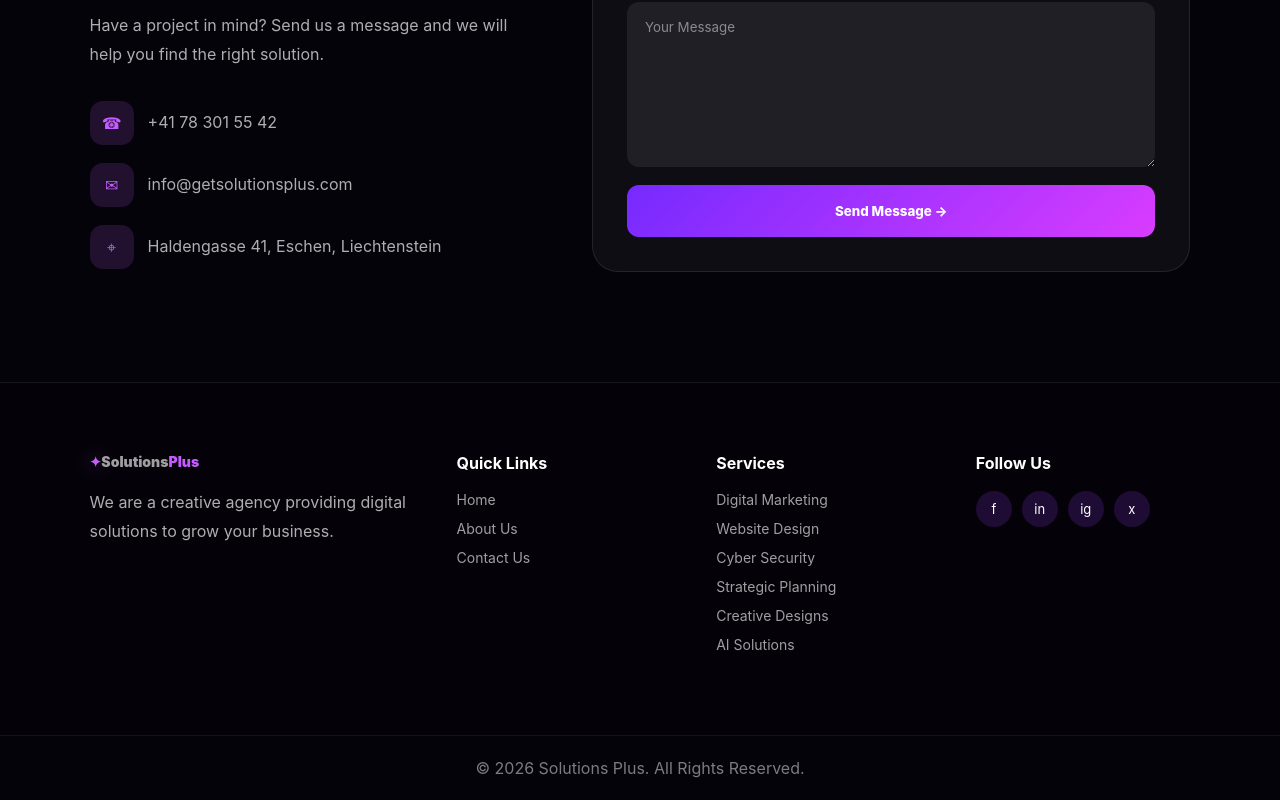
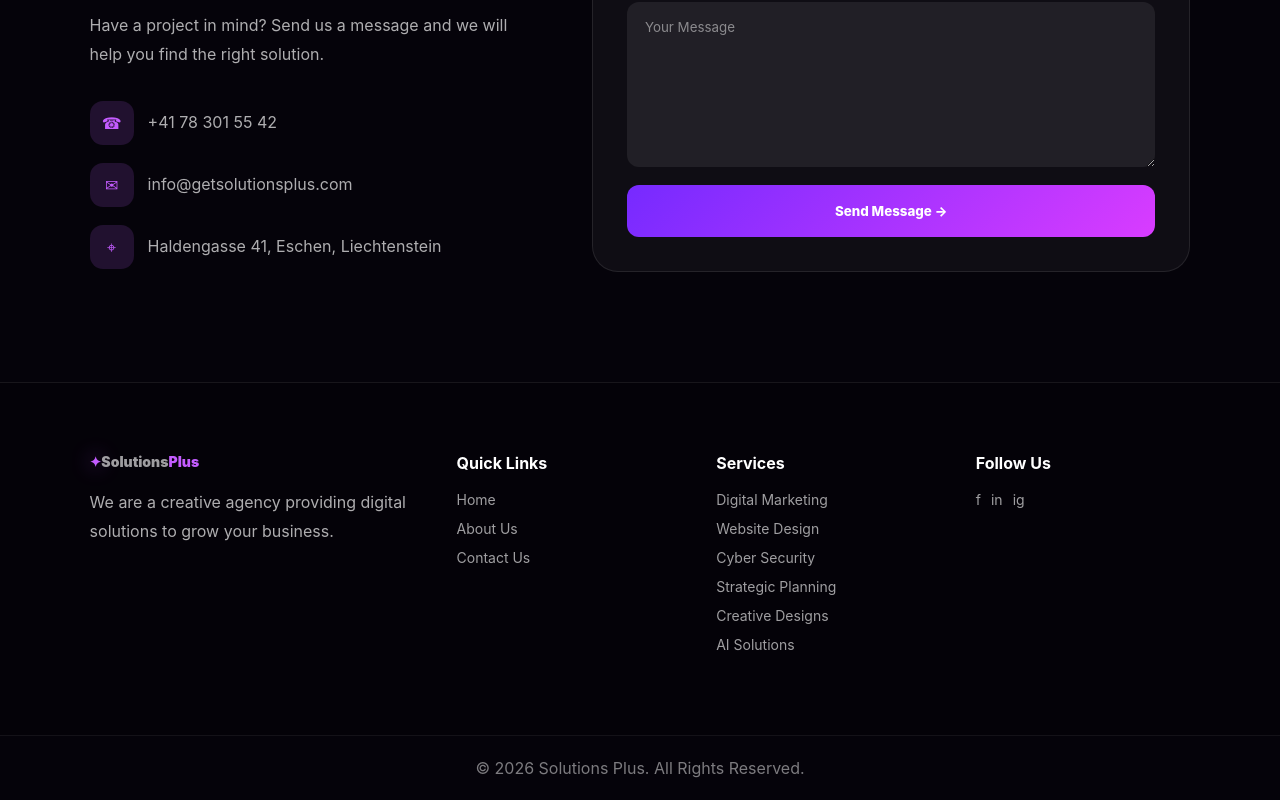
Before and after one commit to EdahPekarich/your-solutions-site, a React (Vite) app: page /contact in a window 1280 px wide. Shown: the part 1071-1871 px from the top of the page. Built offline with nearby package versions, Linux system fonts and the light colour scheme.

Commit message:
Update Footer.jsx

```diff
--- a/src/components/Footer.jsx
+++ b/src/components/Footer.jsx
@@ -33,12 +33,34 @@ function Footer() {
 
         <div>
           <h4>Follow Us</h4>
-          <div className="socials">
-            <span>f</span>
-            <span>in</span>
-            <span>ig</span>
-            <span>x</span>
-          </div>
+         <div className="socials">
+  <a
+    href="https://www.facebook.com/share/1C4znisE5q/"
+    target="_blank"
+    rel="noopener noreferrer"
+    aria-label="Facebook"
+  >
+    f
+  </a>
+
+  <a
+    href="https://www.linkedin.com/company/tvoja-kompanija"
+    target="_blank"
+    rel="noopener noreferrer"
+    aria-label="LinkedIn"
+  >
+    in
+  </a>
+
+  <a
+    href="https://www.instagram.com/getsolutionspluseu?xtok=cDYzY2xwNDRsZTBj"
+    target="_blank"
+    rel="noopener noreferrer"
+    aria-label="Instagram"
+  >
+    ig
+  </a>
+</div>
         </div>
       </footer>
 
```
